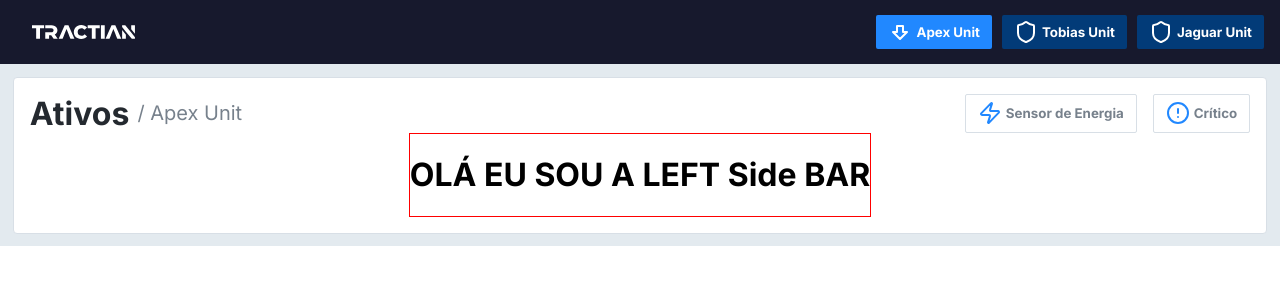
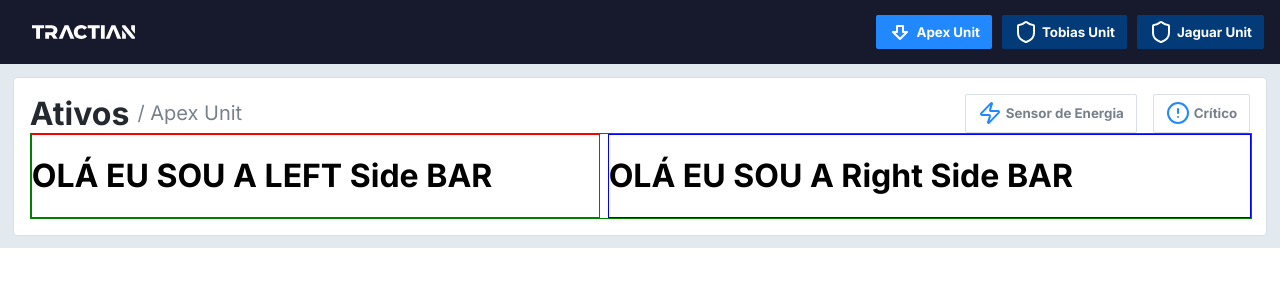
Before and after one commit to luisricarte/challenge-tractian, a React (Create React App) app: page / in a window 1280 px wide. Shown: the top 300 px of the page. Built offline with nearby package versions, Linux system fonts and the light colour scheme.

Commit message:
add base do conteúdo da árvore

```diff
--- a/src/components/left-side-bar/index.tsx
+++ b/src/components/left-side-bar/index.tsx
@@ -4,7 +4,7 @@ interface ILeftSideBar extends HTMLDivProps {}
 
 export const LeftSideBar: React.FC<ILeftSideBar> = () => {
   return (
-    <div style={{ border: "1px solid red" }}>
+    <div style={{ border: "1px solid red", flexGrow: 3 }}>
       <h1>OLÁ EU SOU A LEFT Side BAR</h1>
     </div>
   );
--- a/src/components/load-content/index.tsx
+++ b/src/components/load-content/index.tsx
@@ -1,10 +1,19 @@
 import React from "react";
 import { LeftSideBar } from "../left-side-bar";
+import { RightSideBar } from "../right-side-bar";
 
 export const LoadContent = () => {
   return (
-    <>
+    <div
+      style={{
+        display: "flex",
+        width: "100%",
+        border: "1px solid green",
+        gap: "0.5rem",
+      }}
+    >
       <LeftSideBar />
-    </>
+      <RightSideBar />
+    </div>
   );
 };
--- /dev/null
+++ b/src/components/right-side-bar/index.tsx
@@ -0,0 +1,11 @@
+import { HTMLDivProps } from "../../types/html";
+
+interface IRightSideBar extends HTMLDivProps {}
+
+export const RightSideBar: React.FC<IRightSideBar> = () => {
+  return (
+    <div style={{ border: "1px solid blue", flexGrow: 5 }}>
+      <h1>OLÁ EU SOU A Right Side BAR</h1>
+    </div>
+  );
+};
--- a/src/pages/landing/styles.module.css
+++ b/src/pages/landing/styles.module.css
@@ -2,14 +2,10 @@
   display: flex;
   flex-direction: column;
   background-color: #e3eaef;
-  height: 100%;
-  width: 100%;
 }
 
 .container {
   display: flex;
-  align-items: center;
-  justify-content: center;
   flex-direction: column;
   background-color: #ffffff;
   margin: 1%;
@@ -17,21 +13,3 @@
   border-radius: 0.25rem;
   padding: 1rem;
 }
-
-.titleContainer {
-  display: flex;
-  justify-content: space-between;
-  width: 100%;
-}
-
-.titleTextContainer {
-  display: flex;
-  align-items: center;
-  justify-items: center;
-  gap: 0.5rem;
-}
-
-.titleButtonContainer {
-  display: flex;
-  gap: 1rem;
-}
```
Also changed, not shown: src/components/right-side-bar/styles.module.css (added).
